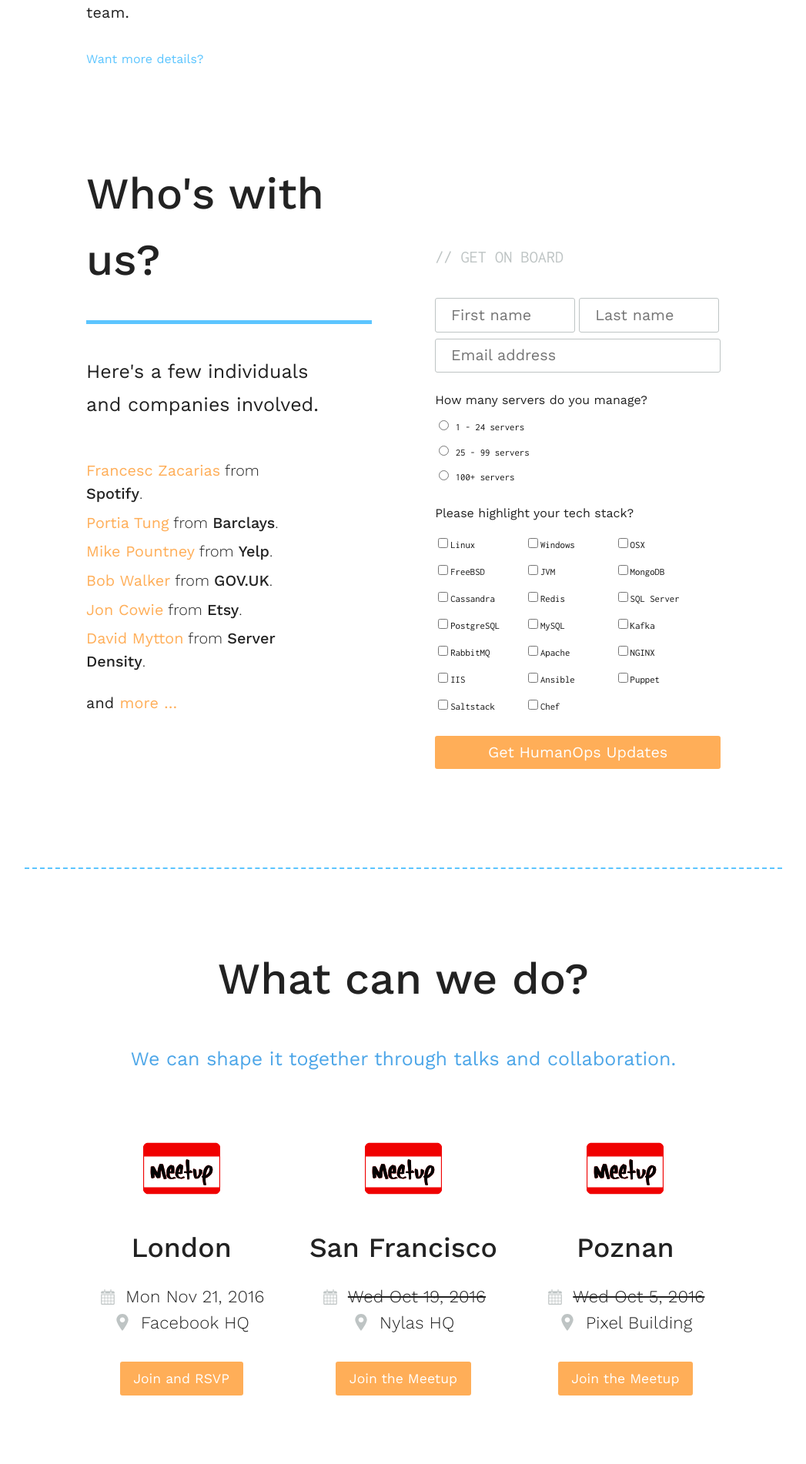
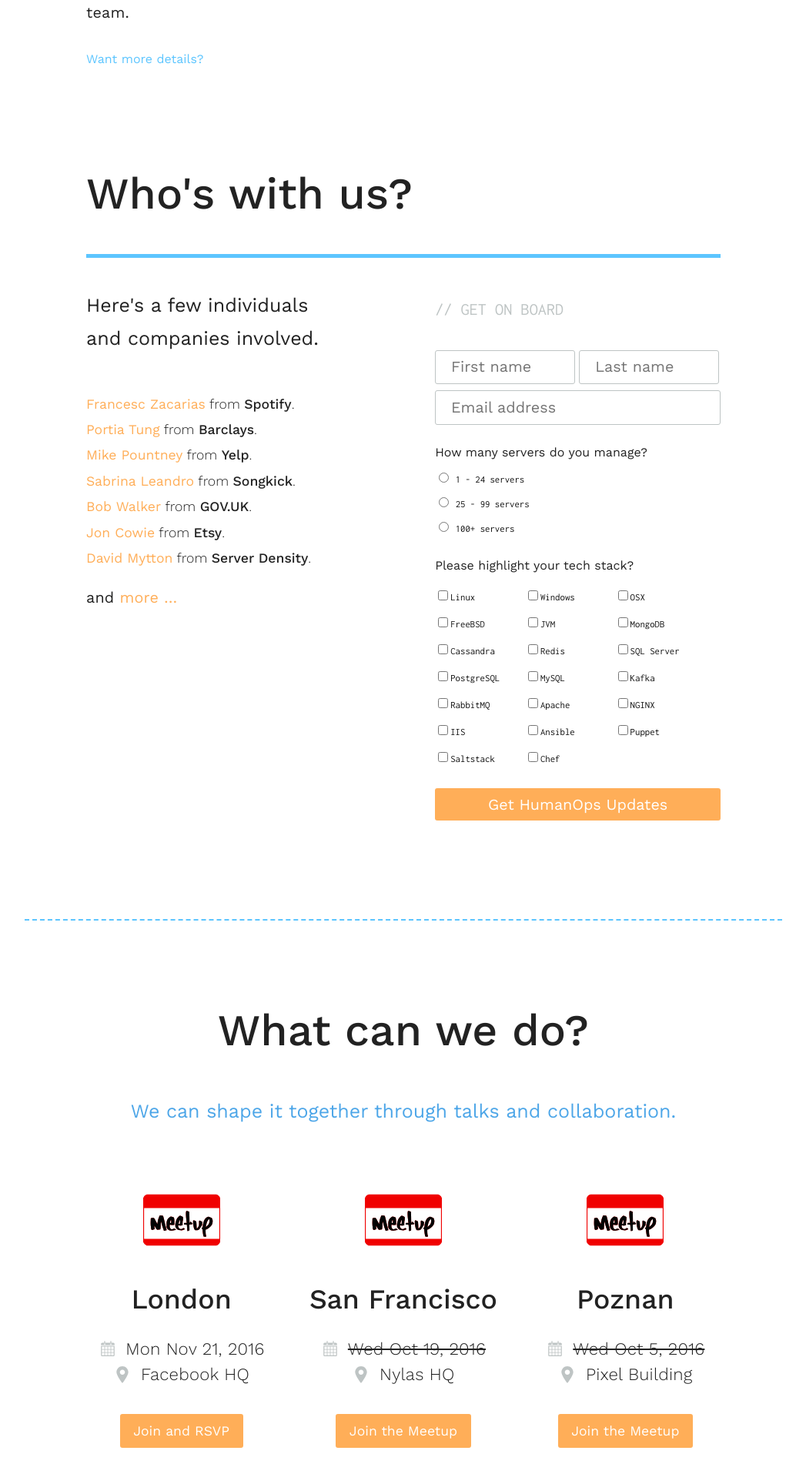
Before and after one commit to HumanOps/site, a Jekyll site: the page built from index.html, in a window 1280 px wide. Shown: the part 1710-3612 px from the top of the page at 77% size, without its empty margins (116-1163 px from the left). Built offline with Jekyll 4.4.1, drawn with Linux system fonts in a browser that asks for light colours; a script that is not in the unit is left out.

Commit message:
Improve layout of section

```diff
--- a/_sass/_layout.scss
+++ b/_sass/_layout.scss
@@ -386,7 +386,7 @@
 .people-involved {
     list-style: none;
     margin: 0;
-    font-size: $ms1;
+    font-size: $ms0;
 
     .person {
         margin-bottom: .4em;
@@ -424,7 +424,7 @@
 }
 
 .section-whos-with-us form {
-    margin-top: $spacing-unit * 5.4;
+    margin-top: $spacing-unit * 2.5;
 }
 
 .section-whos-with-us form label {
```
Also changed, not shown: _sections/3-whos-with-us.html (+8 -3 lines).
